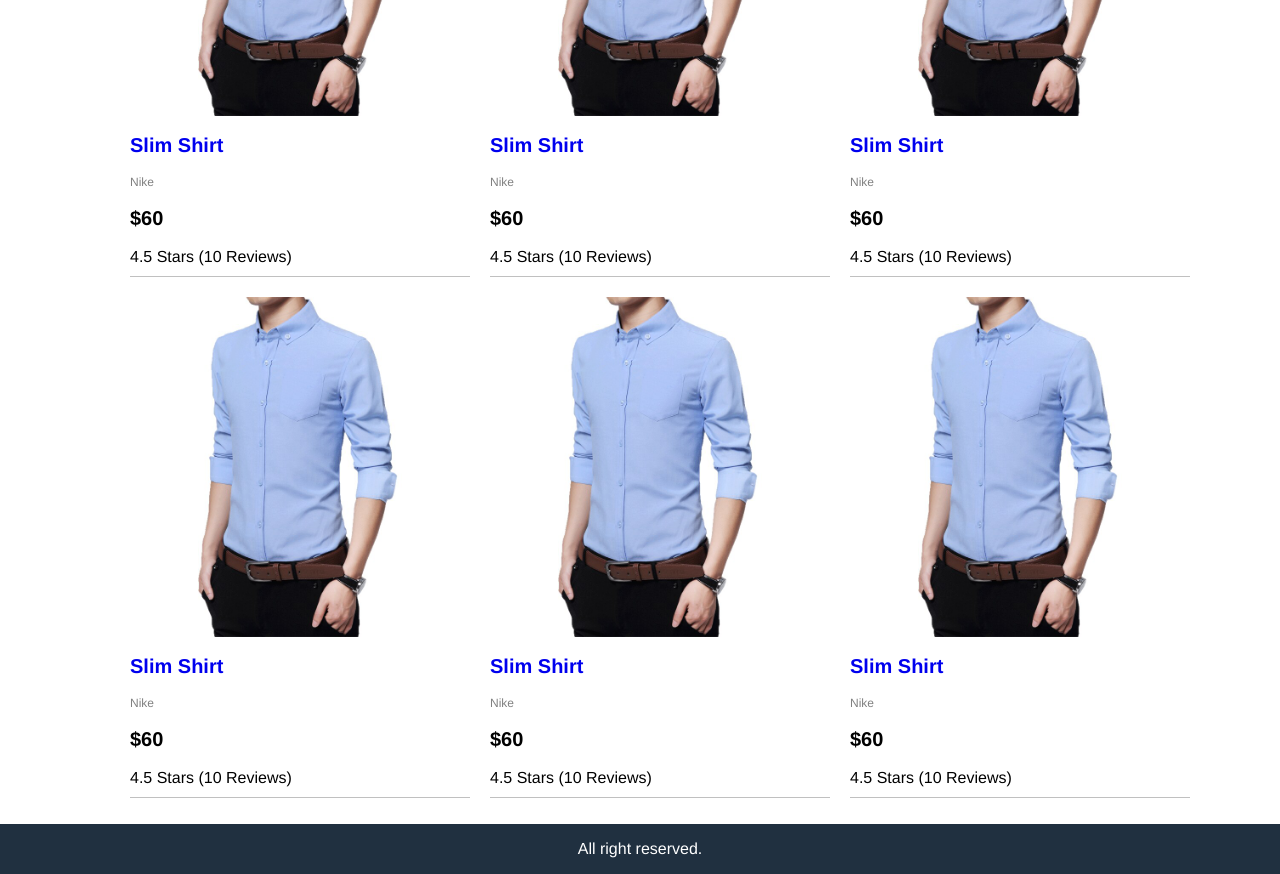
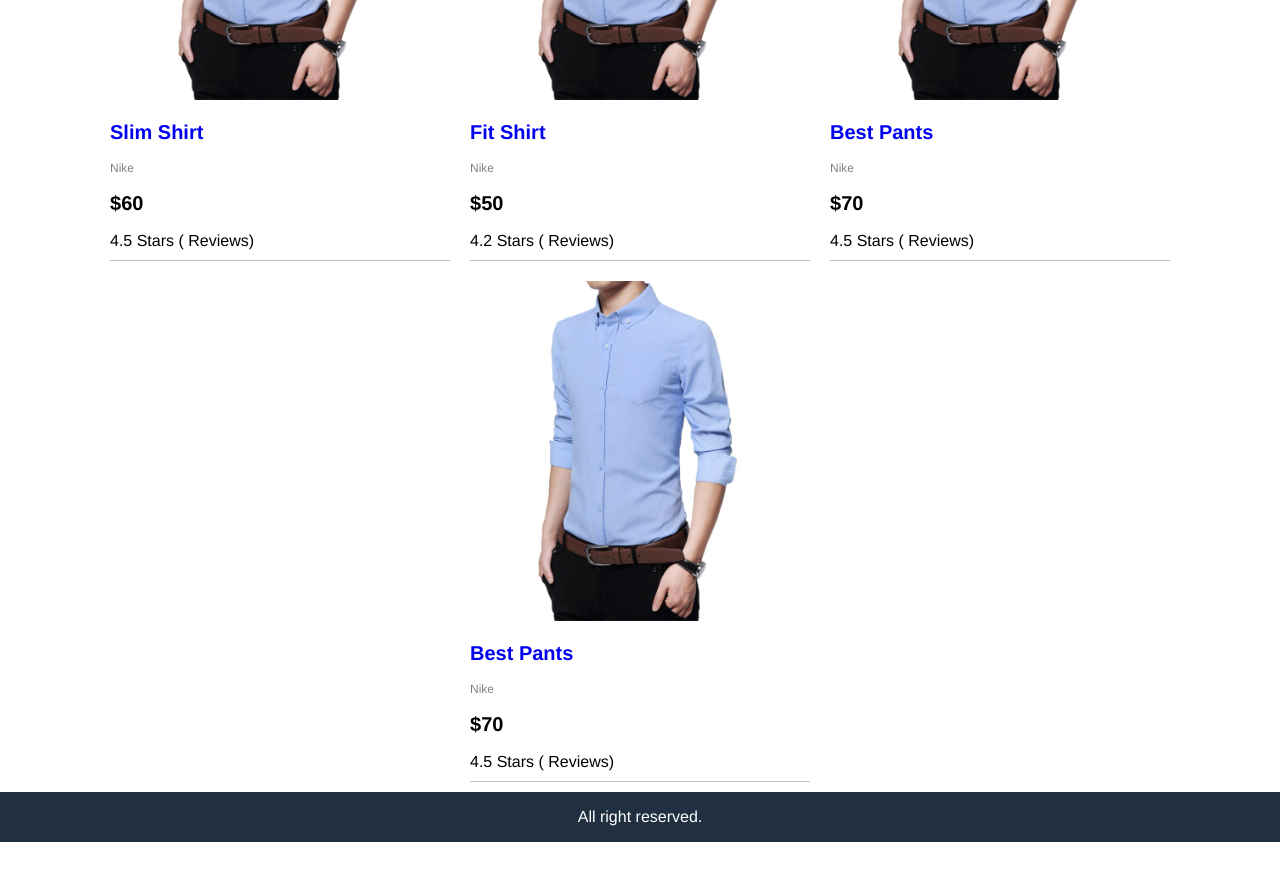
Before and after one commit to PrettyBabyMiki/react-node-ecommer, a React (Create React App) app in the folder frontend/: page / in a window 1280 px wide. Shown: the part 300-1174 px from the top of the page. After the commit the page ends 1142 px from the top, so only its background shows below. Built offline with nearby package versions, Linux system fonts and the light colour scheme.

Commit message:
Video-07-Render-Products-Array (#5)

```diff
--- a/frontend/src/App.js
+++ b/frontend/src/App.js
@@ -1,4 +1,5 @@
 import React from 'react';
+import data from './data';
 import './App.css';
 
 function App() {
@@ -10,22 +11,22 @@ function App() {
     document.querySelector(".sidebar").classList.remove("open")
   }
   return (
-    <div class="grid-container">
-      <header class="header">
-        <div class="brand">
+    <div className="grid-container">
+      <header className="header">
+        <div className="brand">
           <button onClick={openMenu}>
             &#9776;
-        </button>
-          <a href="index.html">amazona</a>
+            </button>
+          <a href="/" >amazona</a>
         </div>
-        <div class="header-links">
+        <div className="header-links">
           <a href="cart.html">Cart</a>
           <a href="signin.html">Sign In</a>
         </div>
       </header>
-      <aside class="sidebar">
+      <aside className="sidebar">
         <h3>Shopping Categories</h3>
-        <button class="sidebar-close-button" onClick={closeMenu}>x</button>
+        <button className="sidebar-close-button" onClick={closeMenu}>x</button>
         <ul>
           <li>
             <a href="index.html">Pants</a>
@@ -37,81 +38,30 @@ function App() {
 
         </ul>
       </aside>
-      <main class="main">
-        <div class="content">
-          <ul class="products">
-            <li>
-              <div class="product">
-                <img class="product-image" src="/images/d1.jpg" alt="product" />
-                <div class="product-name">
-                  <a href="product.html">Slim Shirt</a>
+      <main className="main">
+        <div className="products">
+          {
+            data.products.map(product =>
+              <li>
+                <div className="product">
+                  <a href={'/product/' + product._id}>
+                    <img className="product-image" src={product.image} alt="product" />
+
+                  </a>
+                  <div className="product-name">
+                    <a href={'/product/' + product._id}>{product.name}</a>
+                  </div>
+                  <div className="product-brand">{product.brand}</div>
+                  <div className="product-price">${product.price}</div>
+                  <div className="product-rating">{product.rating} Stars ({product.numReiews} Reviews)</div>
                 </div>
-                <div class="product-brand">Nike</div>
-                <div class="product-price">$60</div>
-                <div class="product-rating">4.5 Stars (10 Reviews)</div>
-              </div>
-            </li>
-            <li>
-              <div class="product">
-                <img class="product-image" src="/images/d1.jpg" alt="product" />
-                <div class="product-name">
-                  <a href="product.html">Slim Shirt</a>
-                </div>
-                <div class="product-brand">Nike</div>
-                <div class="product-price">$60</div>
-                <div class="product-rating">4.5 Stars (10 Reviews)</div>
-              </div>
-            </li>
-            <li>
-              <div class="product">
-                <img class="product-image" src="/images/d1.jpg" alt="product" />
-                <div class="product-name">
-                  <a href="product.html">Slim Shirt</a>
-                </div>
-                <div class="product-brand">Nike</div>
-                <div class="product-price">$60</div>
-                <div class="product-rating">4.5 Stars (10 Reviews)</div>
-              </div>
-            </li>
-            <li>
-              <div class="product">
-                <img class="product-image" src="/images/d1.jpg" alt="product" />
-                <div class="product-name">
-                  <a href="product.html">Slim Shirt</a>
-                </div>
-                <div class="product-brand">Nike</div>
-                <div class="product-price">$60</div>
-                <div class="product-rating">4.5 Stars (10 Reviews)</div>
-              </div>
-            </li>
-            <li>
-              <div class="product">
-                <img class="product-image" src="/images/d1.jpg" alt="product" />
-                <div class="product-name">
-                  <a href="product.html">Slim Shirt</a>
-                </div>
-                <div class="product-brand">Nike</div>
-                <div class="product-price">$60</div>
-                <div class="product-rating">4.5 Stars (10 Reviews)</div>
-              </div>
-            </li>
-            <li>
-              <div class="product">
-                <img class="product-image" src="/images/d1.jpg" alt="product" />
-                <div class="product-name">
-                  <a href="product.html">Slim Shirt</a>
-                </div>
-                <div class="product-brand">Nike</div>
-                <div class="product-price">$60</div>
-                <div class="product-rating">4.5 Stars (10 Reviews)</div>
-              </div>
-            </li>
+              </li>)
+          }
 
-          </ul>
         </div>
 
       </main>
-      <footer class="footer">
+      <footer className="footer">
         All right reserved.
     </footer>
     </div>
--- /dev/null
+++ b/frontend/src/data.js
@@ -0,0 +1,43 @@
+export default {
+  products: [
+    {
+      _id: '1',
+      name: 'Slim Shirt',
+      category: 'Shirts',
+      image: '/images/d1.jpg',
+      price: 60,
+      brand: ' Nike',
+      rating: 4.5,
+      numReviews: 10
+    },
+    {
+      _id: '2',
+      name: 'Fit Shirt',
+      category: 'Shirts',
+      image: '/images/d1.jpg',
+      price: 50,
+      brand: ' Nike',
+      rating: 4.2,
+      numReviews: 5
+    },
+    {
+      _id: '3',
+      name: 'Best Pants',
+      category: 'Pants',
+      image: '/images/d1.jpg',
+      price: 70,
+      brand: ' Nike',
+      rating: 4.5,
+      numReviews: 8
+    }, {
+      _id: '4',
+      name: 'Best Pants',
+      category: 'Pants',
+      image: '/images/d1.jpg',
+      price: 70,
+      brand: ' Nike',
+      rating: 4.5,
+      numReviews: 8
+    },
+  ]
+}
```
Also changed, not shown: 1 other file (tests, documents, lock files or other folders).
